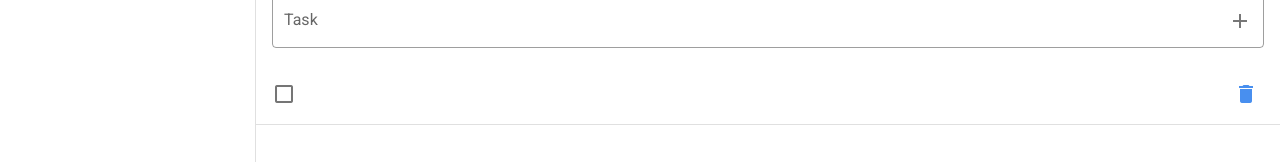
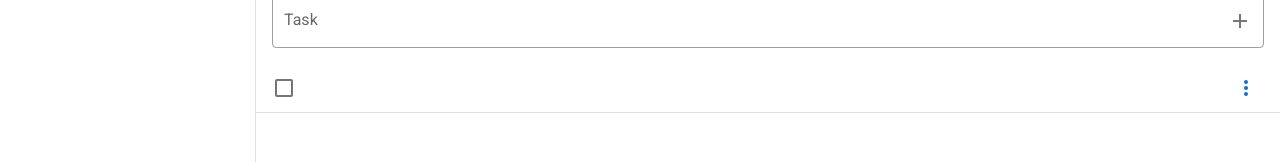
Before and after one commit to Toortel/Vue-todo-app, a Vue app: page / in a window 1280 px wide. Both pictures are taken after a click on the button 1240 px from the left and 173 px from the top of the page. Shown: the part 152-314 px from the top of the page. Built offline with nearby package versions, Linux system fonts and the light colour scheme.

Commit message:
Added taskMenu with delete functionality

```diff
--- a/src/components/Todo/Task.vue
+++ b/src/components/Todo/Task.vue
@@ -2,60 +2,35 @@
   <div>
     <v-list-item
       @click="$store.commit('markTask', task.id)"
-      :class="{ 'blue lighten-5' : task.done }"
+      :class="{ 'blue lighten-5': task.done }"
       :key="task.id"
     >
       <template v-slot:default>
         <v-list-item-action>
-          <v-checkbox
-            :input-value="task.done"
-            color="primary"
-          ></v-checkbox>
+          <v-checkbox :input-value="task.done" color="primary"></v-checkbox>
         </v-list-item-action>
 
         <v-list-item-content>
           <v-list-item-title
-            :class="{ 'text-decoration-line-through' : task.done }"
+            :class="{ 'text-decoration-line-through': task.done }"
           >
             {{ task.title }}
           </v-list-item-title>
         </v-list-item-content>
-
-        <v-list-item-action>
-          <v-btn
-            @click.stop="dialogs.delete = true"
-            icon
-          >
-            <v-icon color="primary lighten-1">mdi-delete</v-icon>
-          </v-btn>
-        </v-list-item-action>
+        <task-menu :task="task"></task-menu>
       </template>
-
     </v-list-item>
     <v-divider></v-divider>
-
-    <dialog-delete
-      v-if="dialogs.delete"
-      @close="dialogs.delete = false"
-      :task="task"
-    />
   </div>
 </template>
 
 <script>
-import dialogDelete from "./Dialogs/DialogDelete.vue"
+import TaskMenu from "./TaskMenu.vue";
 
 export default {
-  props: ['task'],
-  data() {
-    return {
-      dialogs: {
-        delete: false
-      }
-    }
+  props: { task: Object },
+  components: {
+    TaskMenu,
   },
-  components: {
-    dialogDelete,
-  }
-}
+};
 </script>
--- /dev/null
+++ b/src/components/Todo/TaskMenu.vue
@@ -0,0 +1,63 @@
+<template>
+  <div>
+    <v-menu bottom left>
+      <template v-slot:activator="{ on, attrs }">
+        <v-btn color="primary" icon v-bind="attrs" v-on="on">
+          <v-icon>mdi-dots-vertical</v-icon>
+        </v-btn>
+      </template>
+
+      <v-list>
+        <v-list-item
+          v-for="(item, i) in items"
+          :key="i"
+          @click="handleClick(i)"
+        >
+          <v-list-item-icon>
+            <v-icon v-text="item.icon"></v-icon>
+          </v-list-item-icon>
+          <v-list-item-title>{{ item.title }}</v-list-item-title>
+        </v-list-item>
+      </v-list>
+    </v-menu>
+    <dialog-delete
+      v-if="dialogs.delete"
+      @close="dialogs.delete = false"
+      :task="task"
+    />
+  </div>
+</template>
+
+<script>
+import dialogDelete from "./Dialogs/DialogDelete.vue";
+
+export default {
+  components: { dialogDelete },
+  props: { task: Object },
+  data() {
+    return {
+      dialogs: {
+        delete: false,
+      },
+      items: [
+        {
+          title: "Delete",
+          icon: "mdi-delete",
+          click() {
+            this.dialogs.delete = true;
+          },
+        },
+        { title: "Edit", icon: "mdi-pencil", click() {} },
+        { title: "Due date", icon: "mdi-calendar", click() {} },
+      ],
+    };
+  },
+  methods: {
+    handleClick(i) {
+      this.items[i].click.call(this);
+    },
+  },
+};
+</script>
+
+<style lang="scss" scoped></style>
```
